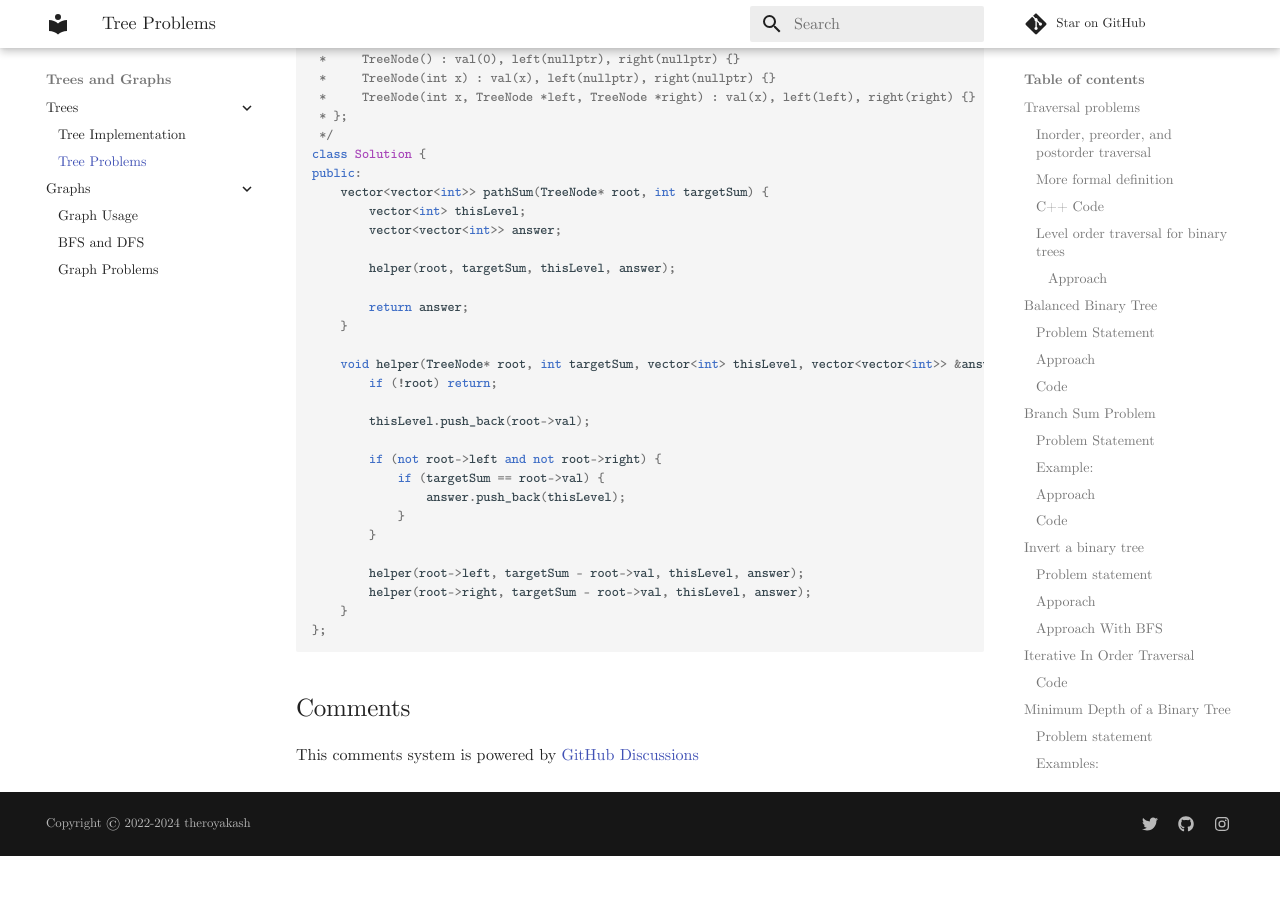
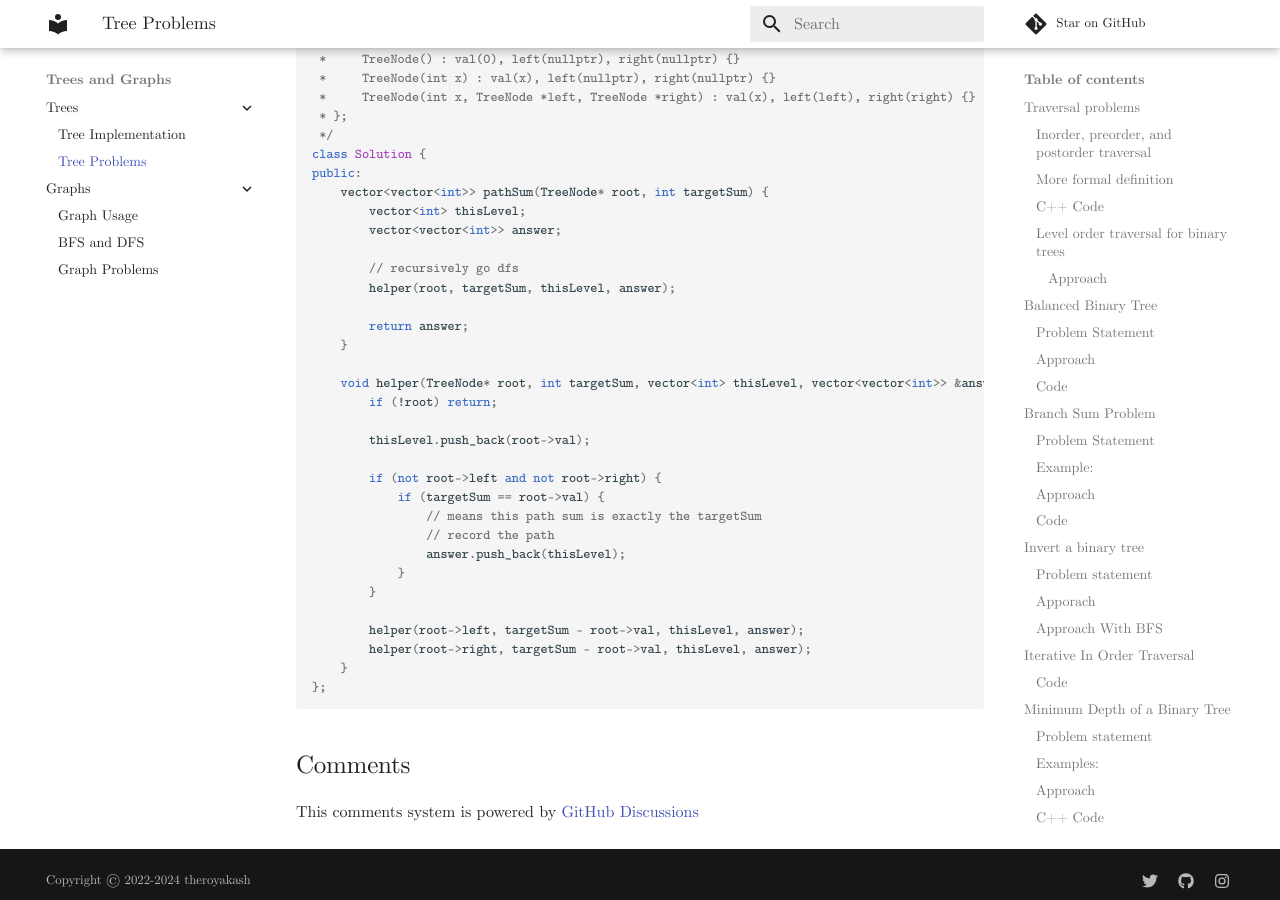
Before and after one commit to theroyakash/algorithms.theroyakash.com, an MkDocs documentation site: the page built from docs/trees/problems.md, in a window 1280 px wide and 900 px high, scrolled down 20435 px. Built offline with MkDocs 1.6.1 and Material for MkDocs 9.7.7, drawn with Linux system fonts in a browser that asks for light colours; comment, search, counter and statistics services are not loaded; before the commit the page ends 21291 px from its top, so only the background shows below that.

Commit message:
📖 DOC: added comments in function all path sum II

```diff
--- a/docs/trees/problems.md
+++ b/docs/trees/problems.md
@@ -612,6 +612,7 @@ public:
         vector<int> thisLevel;
         vector<vector<int>> answer;
 
+        // recursively go dfs
         helper(root, targetSum, thisLevel, answer);
 
         return answer;
@@ -624,6 +625,8 @@ public:
 
         if (not root->left and not root->right) {
             if (targetSum == root->val) {
+                // means this path sum is exactly the targetSum
+                // record the path
                 answer.push_back(thisLevel);
             }
         }
```
